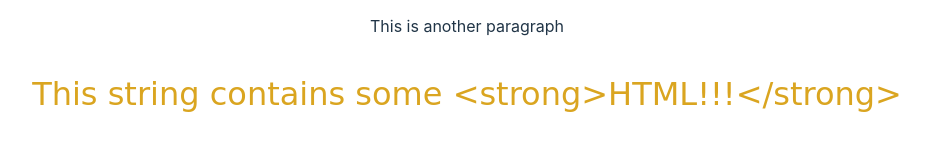
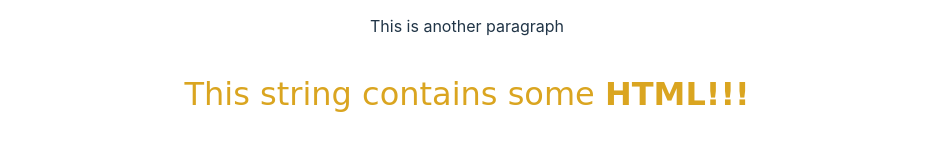
Before and after one commit to Erikote04/Basic-Svelte-Tutorial, a Svelte app in the folder Svelte Tutorial/: page / in a window 1280 px wide. Shown: the part 581-732 px from the top of the page, without its empty margins (173-1103 px from the left). Built offline with nearby package versions, Linux system fonts and the light colour scheme.

Commit message:
[Introduction] Fixed HTML tags

```diff
--- a/Svelte Tutorial/src/App.svelte
+++ b/Svelte Tutorial/src/App.svelte
@@ -14,7 +14,7 @@
 
   <Nested />
 
-  <p>{string}</p> <!--This doesn't works-->
+  <p>{@html string}</p> <!--This works-->
 </main>
 
 <style>
```
